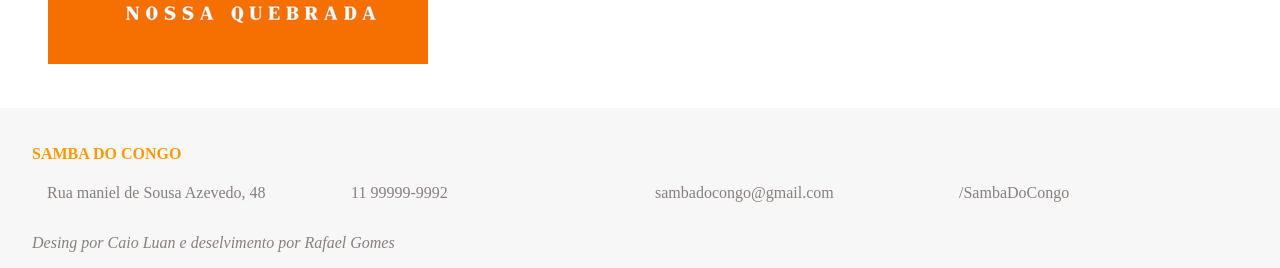
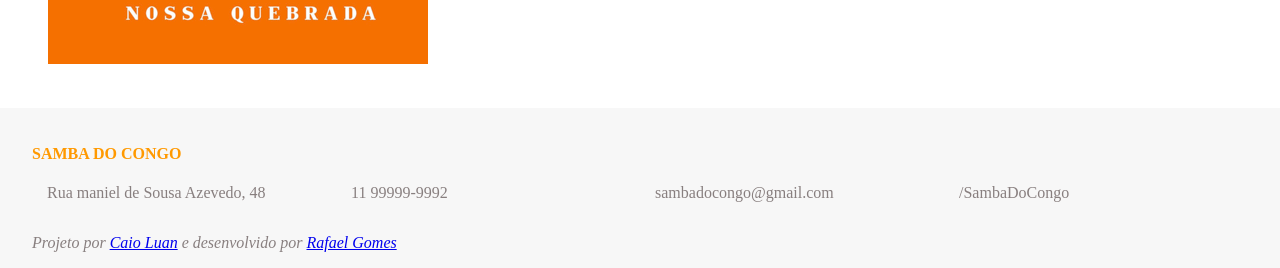
Before and after one commit to rafaeldev/congo, a plain HTML site: page index.html in a window 1280 px wide. Shown: the part 2586-2854 px from the top of the page. Drawn offline with Linux system fonts and the light colour scheme; some packages are replaced by stand-ins of ours.

Commit message:
add author linkedin links

```diff
--- a/index.html
+++ b/index.html
@@ -177,7 +177,7 @@
         </div>
       </div>
 
-      <i>Desing por Caio Luan e deselvimento por Rafael Gomes</i>
+      <i>Projeto por <a href="https://www.linkedin.com/in/caioluan/">Caio Luan</a> e desenvolvido por <a href="https://www.linkedin.com/in/rafael-gomes-francisco/">Rafael Gomes</a></i>
     </footer>
 
     <script type="text/javascript" src="https://maps.googleapis.com/maps/api/js?key=AIzaSyAiKZmbjXNm6nzHqLM_x-XuCmlJHlZFbQo"></script>
```
